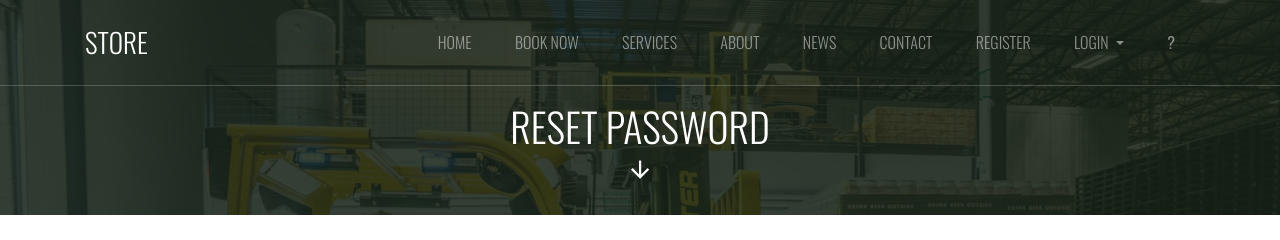
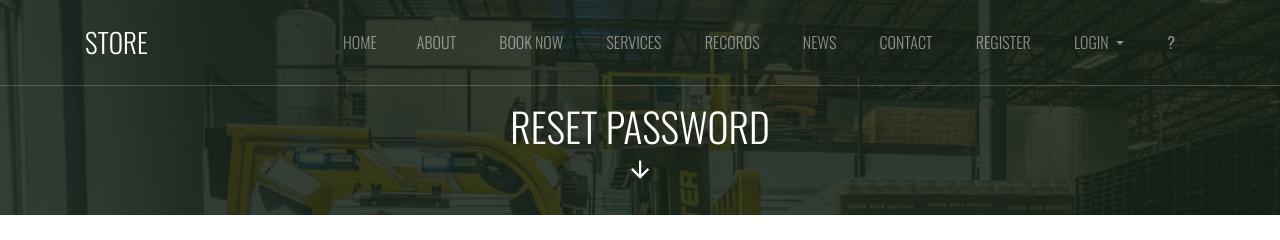
Before and after one commit to ezekielkibiego/Store_Centre, a Django app: page /change_password/ in a window 1280 px wide. Shown: the top 240 px of the page. Run offline with Django 3.2, Linux system fonts and the light colour scheme; some libraries are stand-ins or nearby versions; some web fonts are replaced.

Commit message:
Add records template

```diff
--- a/store/urls.py
+++ b/store/urls.py
@@ -4,6 +4,8 @@ from . import views
 
 urlpatterns = [
     path('', IndexView, name='index'),
+    path('records/', views.records, name='records'),
+    path('services/', views.services, name='services'),
     path("profile/", views.profile, name="profile"),
     path("edit_profile/", views.edit_profile, name="edit_profile"),
 
--- a/store/views.py
+++ b/store/views.py
@@ -18,7 +18,10 @@ def records(request):
 
     return render(request, "records.html",{records:'records'})
 
+def services(request):
 
+
+    return render(request, "services.html")
 
 
 def client_registration(request):
--- a/templates/index.html
+++ b/templates/index.html
@@ -246,8 +246,4 @@
     </div>
   </div>
 </section>
-<<<<<<< HEAD
-
-=======
->>>>>>> 6c28b54208aa1fa595b493123d4fbb5a52d485da
 {% endblock %}
--- a/templates/navbar.html
+++ b/templates/navbar.html
@@ -107,11 +107,13 @@
         <nav class="site-navigation position-relative text-right" role="navigation">
 
           <ul class="site-menu main-menu js-clone-nav mr-auto d-none d-lg-block">
-            <li><a href="/" class="nav-link">Home</a></li>
-            <li><a href="{% url 'units' 'book' %}" class="nav-link">Book Now</a></li>
-            <li><a href="/" class="nav-link">Services</a></li>
+            <li><a href="/" class="nav-link">Home</a></
             <li><a href="/" class="nav-link">About</a></li>
+            <li><a href="/units/book/" class="nav-link">Book Now</a></li>
+            <li><a href="services/" class="nav-link">Services</a></li>
+            <li><a href="/records" class="nav-link">Records</a></li>
             <li><a href="/" class="nav-link">News</a></li>
+
             <li><a href="/" class="nav-link">Contact</a></li>
             <li><a href="/client_registration/" class="nav-link">Register</a></li>
             <li class="nav-item dropdown">
```
Also changed, not shown: templates/records.html (+21 -0 lines), templates/services.html (+11 -0 lines).
